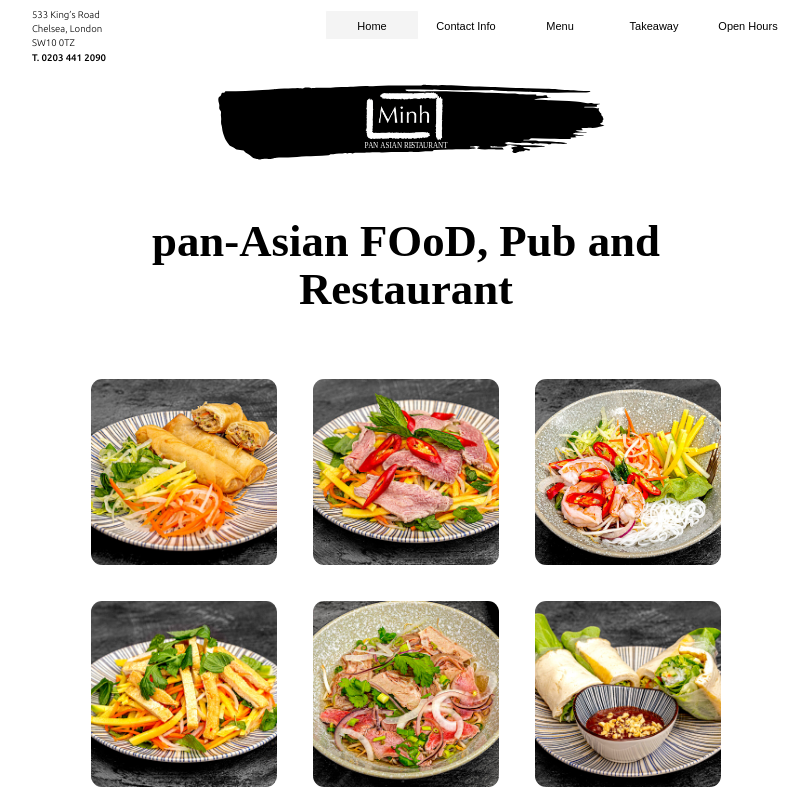
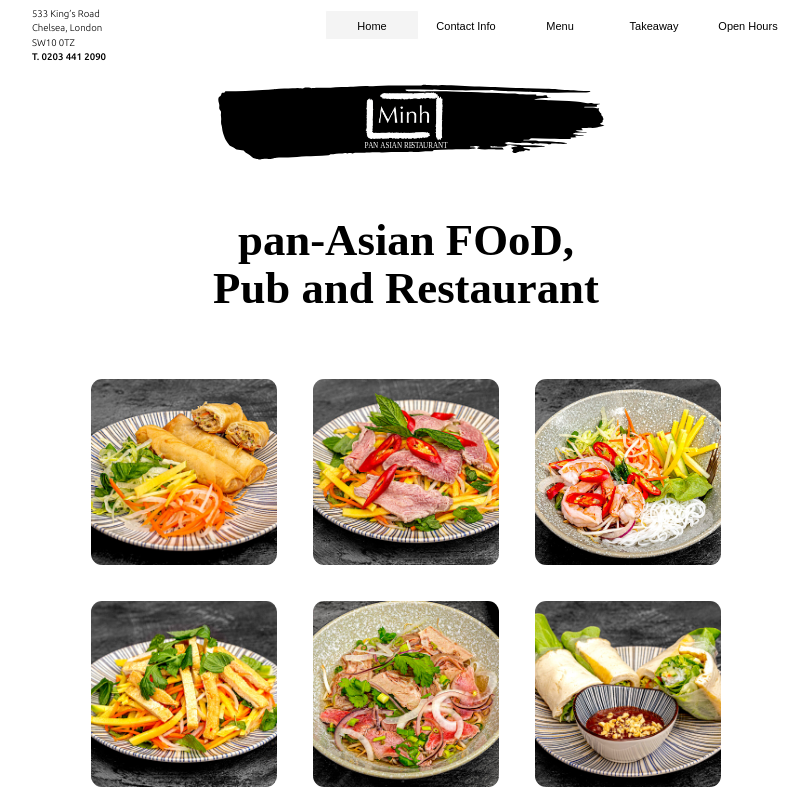
Before and after one commit to bacc0/minh, a Next.js app in the folder y/: page / in a window 1280 px wide. Shown: the top 800 px of the page, without its empty margins (234-1043 px from the left). Built offline with nearby package versions, Linux system fonts and the light colour scheme; a web font is replaced by a local one.

Commit message:
Logo max Width

```diff
--- a/y/comps/Logo.js
+++ b/y/comps/Logo.js
@@ -18,7 +18,10 @@ const Logo = () => {
                style={{
                     position: 'relative',
                     top: top,
-                    transition:'top .6s'
+                    transition:'top .6s',
+                    // background: 'red',
+                    width: 420,
+                    height: 92
                }}
           >
                <img
--- a/y/pages/index.js
+++ b/y/pages/index.js
@@ -63,6 +63,7 @@ export default function Home() {
                     opacity: opacityAll,
                     bottom: topContact,
                     transition: 'bottom .6s, opacity .6s',
+                    maxWidth: 400
                }}
           >
                pan-Asian FOoD, Pub and Restaurant
```
